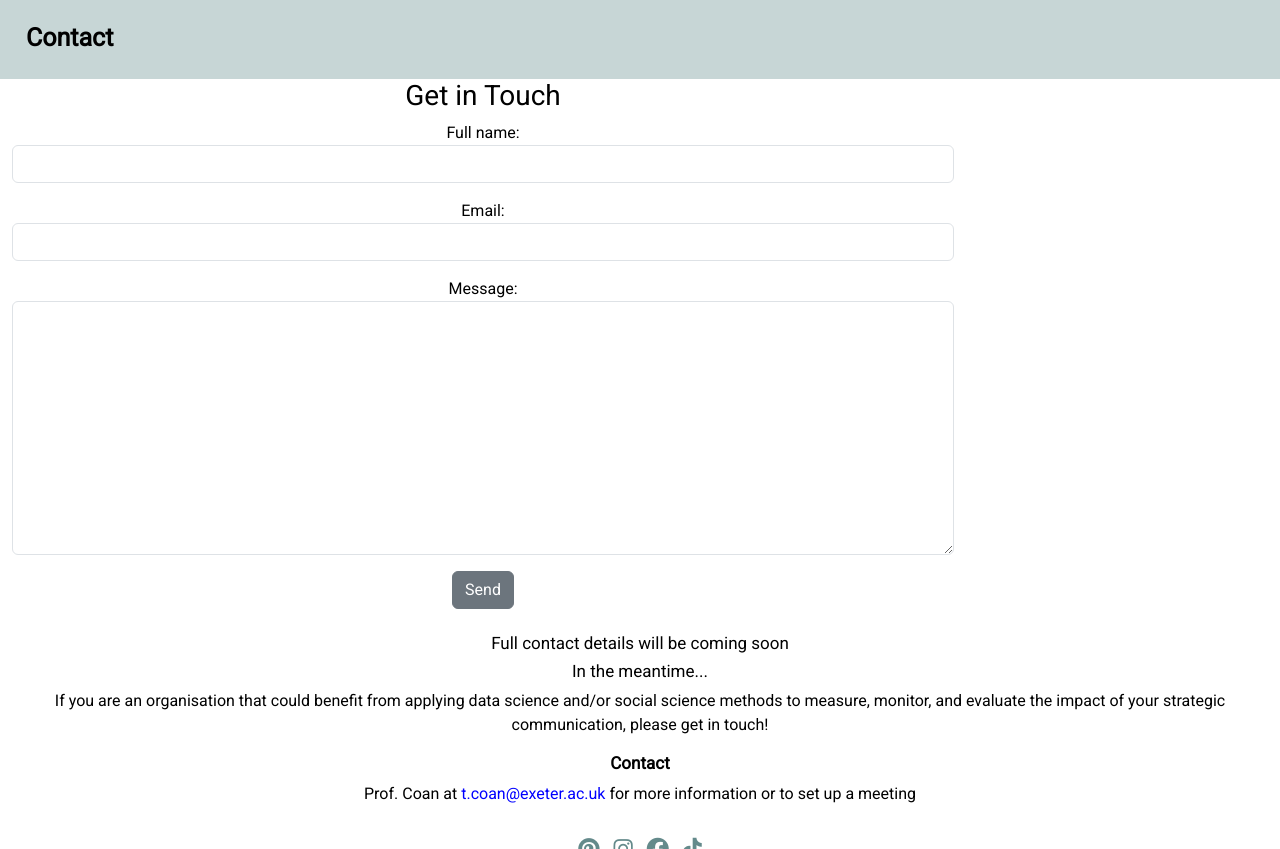
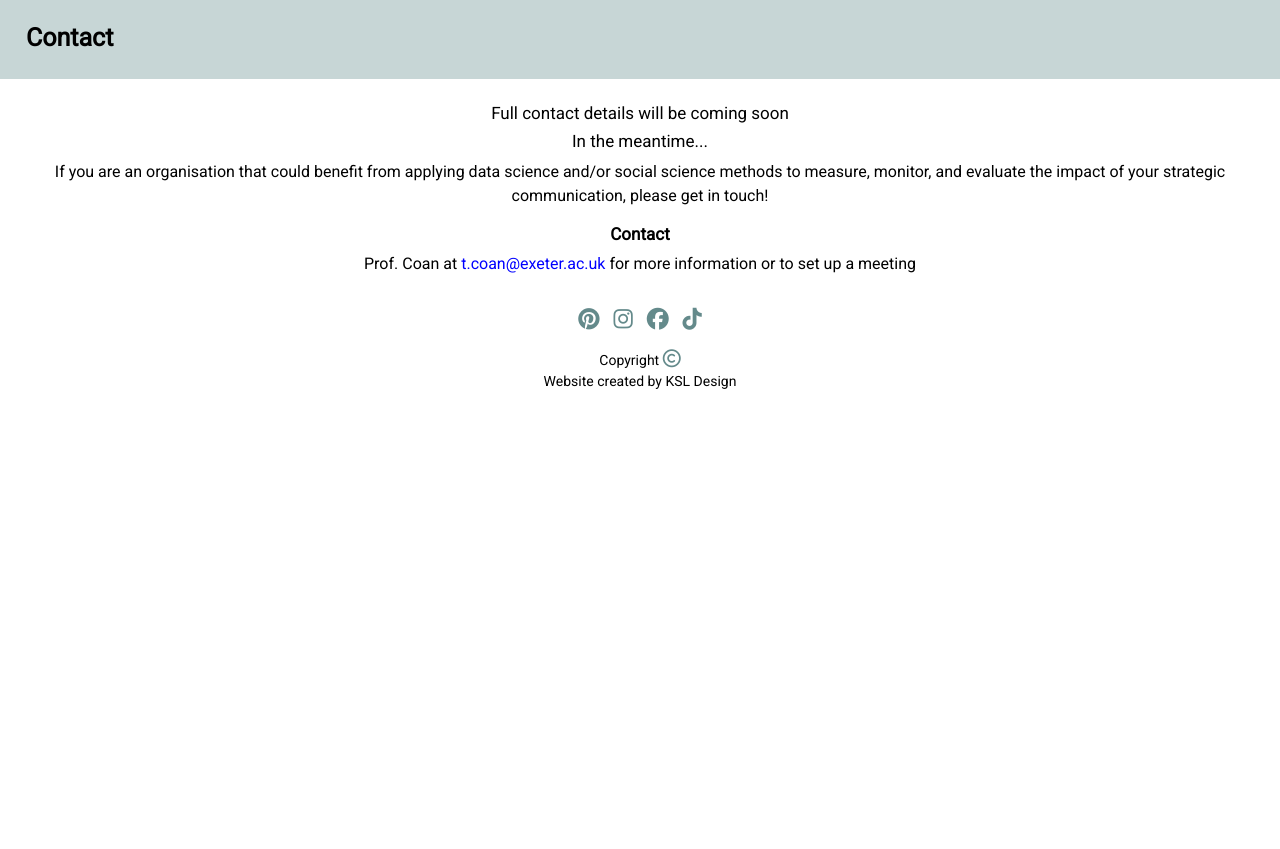
Before and after one commit to llewellynksj/c3ds, a Django app: page /about/contact in a window 1280 px wide. Shown: the part 167-1016 px from the top of the page. After the commit the page ends 556 px from the top, so only its background shows below. Run offline with Django 3.2, Linux system fonts and the light colour scheme; some libraries are stand-ins or nearby versions; grey boxes are pictures that could not be loaded.

Commit message:
Add metadata

```diff
--- a/about/forms.py
+++ /dev/null
@@ -1,20 +0,0 @@
-from django import forms
-from django.forms import ModelForm
-from .models import Enquiry
-
-
-class EnquiryForm(ModelForm):
-    """
-    Contact Form links with Enquiry model
-    """
-    class Meta:
-        model = Enquiry
-        fields = ('full_name', 'email', 'message')
-        widgets = {
-            'full_name': forms.TextInput(
-                attrs={'class': 'form-control'}),
-            'email': forms.EmailInput(
-                attrs={'class': 'form-control'}),
-            'message': forms.Textarea(
-                attrs={'class': 'form-control', 'cols': '80', 'rows': '10'}),
-        }
--- a/about/models.py
+++ b/about/models.py
@@ -1,14 +1 @@
 from django.db import models
-from django.core.validators import EmailValidator
-
-
-class Enquiry(models.Model):
-    """
-    Enquiry model saves contact form submissions
-    """
-    full_name = models.CharField(max_length=100)
-    email = models.EmailField(validators=[EmailValidator])
-    message = models.TextField(max_length=800)
-
-    def __str__(self):
-        return self.full_name
--- a/about/templates/contact.html
+++ b/about/templates/contact.html
@@ -8,16 +8,6 @@
 </div>
 
 <section class="container-fluid">
-    <!-- Form -->
-    <div class="col-12 col-md-9 text-center">
-        <h3>Get in Touch</h3>
-        <form action="{% url 'contact' %}" method="POST">
-            {% csrf_token %}
-            {{ form.as_p }}
-            <input type="submit" class="btn btn-secondary" value="Send">
-        </form>
-    </div>
-
     <br>
     <h2 class="text-center">Full contact details will be coming soon</h2>
 
--- a/about/views.py
+++ b/about/views.py
@@ -1,39 +1,11 @@
 from django.shortcuts import render, get_object_or_404
-from .models import Enquiry
-from django.contrib import messages
-from .forms import EnquiryForm
-# from django.core.mail import send_mail
-# import os
-# if os.path.isfile('env.py'):
-#     import env
 
 
 def display_contact(request):
     """
-    Displays the Contact page
-    Validates contact form and saves
-    Sends email of contact form
+    Displays the contact page
     """
-    # SEND_MAIL_EMAIL = os.environ.get('SEND_MAIL_EMAIL')
-
-    if request.method == "POST":
-        form = EnquiryForm(request.POST)
-        if form.is_valid():
-            print('form was valid')
-            form.save()
-            messages.success(request, ('Your message has been sent!'))
-
-            # Send enquiry form as email
-            # send_mail(
-            #     'C3DS Website Enquiry from ' + form.cleaned_data['full_name'],
-            #     form.cleaned_data['message'],
-            #     form.cleaned_data['email'],
-            #     [SEND_MAIL_EMAIL],
-            # )
-
-    form = EnquiryForm()
-    return render(
-        request, 'contact.html', {'form': form})
+    return render(request, 'contact.html', {})
 
 
 def display_about(request):
--- a/templates/base.html
+++ b/templates/base.html
@@ -7,6 +7,8 @@
   <!-- meta data -->
   <meta charset="UTF-8">
   <meta name="viewport" content="width=device-width, initial-scale=1.0">
+  <meta name="description" content="The Centre for Climate Communication and Data Science (C3DS) is an interdisciplinary research centre commited to improving strategic communications to deliver meaningful action on climate change. Based at the University of Exeter">
+    <meta name="keywords" content="climate change, data science, climate communication, environmental, climate, research, research centre">
 
   <link rel="preconnect" href="https://fonts.gstatic.com">
 
```
Also changed, not shown: c3ds/settings.py (+0 -8 lines), home/templates/home.html (+4 -5 lines), about/migrations/0002_delete_enquiry.py (added), people/migrations/0020_alter_profile_created_on.py (added).
